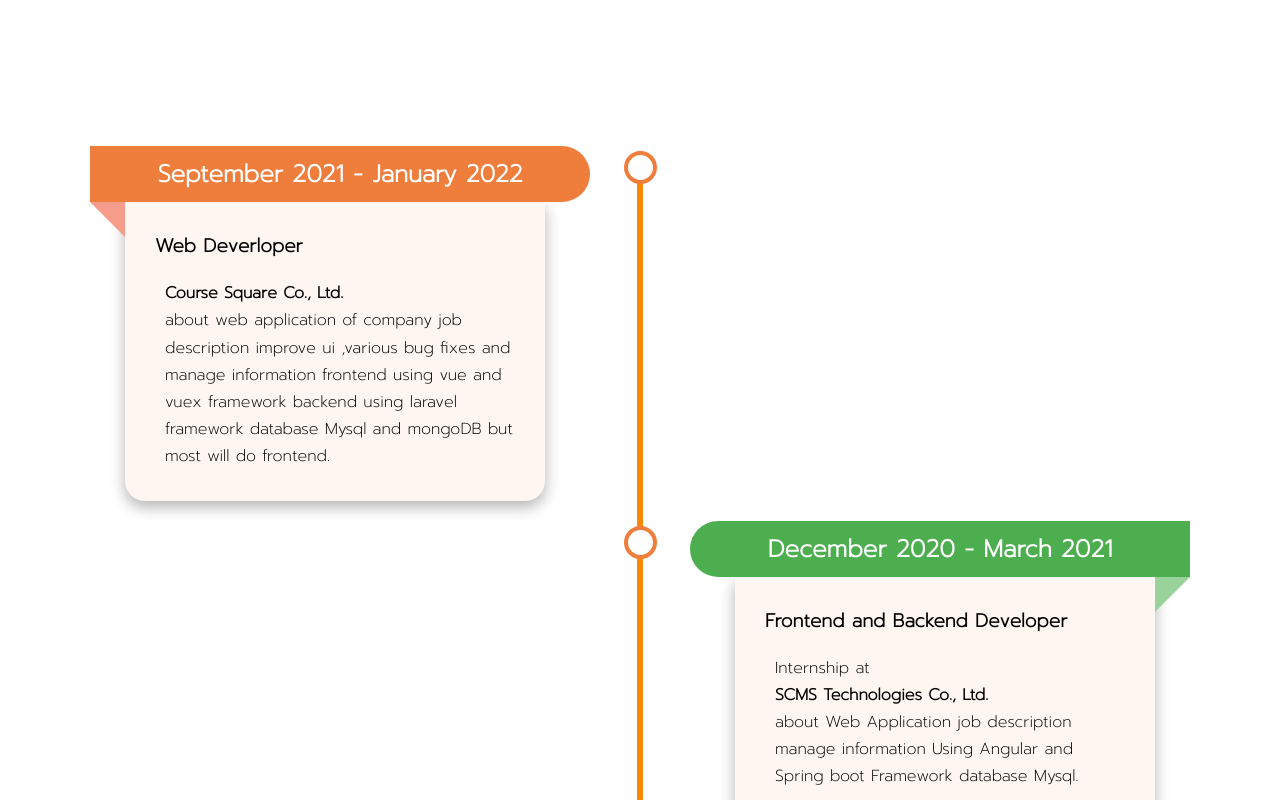
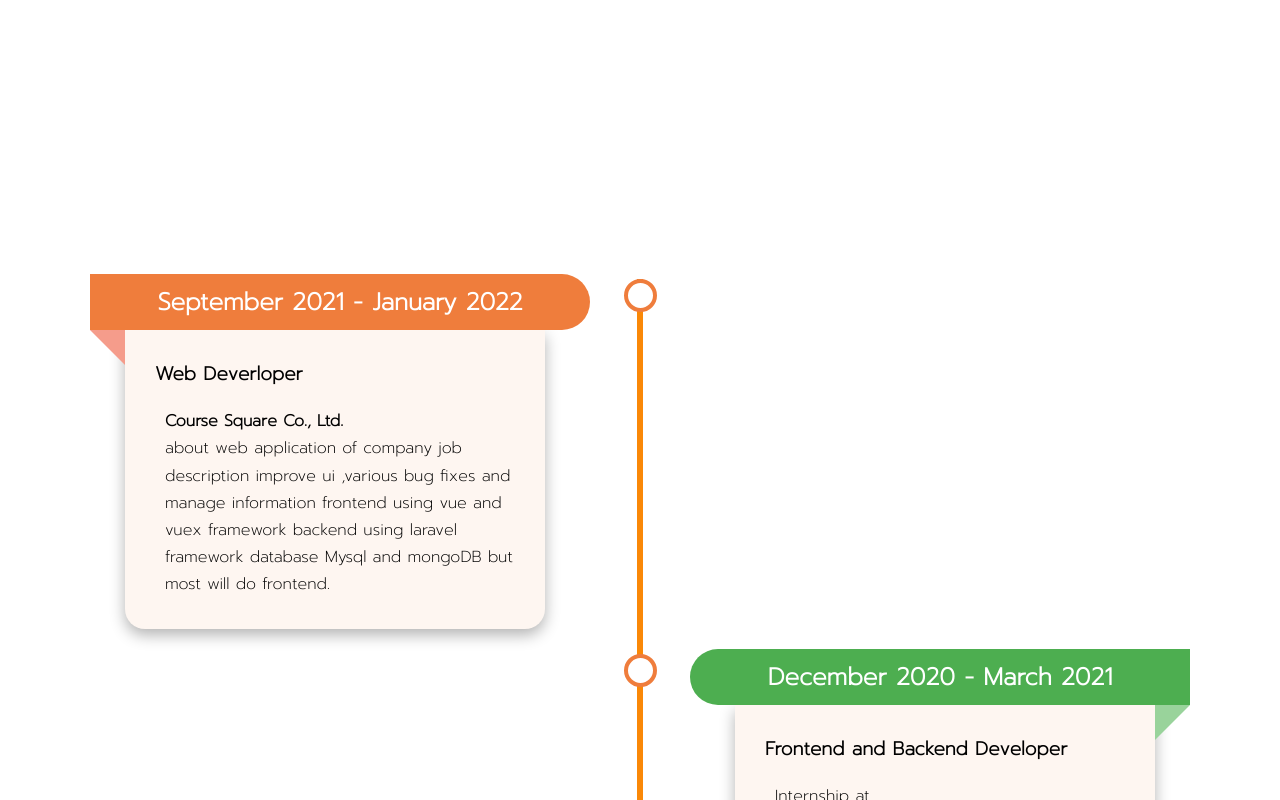
Before and after one commit to thanikth/resume, a React (Create React App) app: page / in a window 1280 px wide. Shown: the part 2340-3140 px from the top of the page. Built offline with nearby package versions, Linux system fonts and the light colour scheme.

Commit message:
fixed class work change padding-bottom to padding-top

```diff
--- a/src/components/Topbar/navbar.js
+++ b/src/components/Topbar/navbar.js
@@ -40,13 +40,13 @@
                             </Link>
                         </li>
                         <li className='menu-link'>
-                            <Link to="work" onClick={closeMobile}
+                            <Link to="education" onClick={closeMobile}
                                 smooth={true} duration={1000}>
                                 EDUCATION
                             </Link>
                         </li>
                         <li className='menu-link'>
-                            <Link to="work" onClick={closeMobile}
+                            <Link to="contact" onClick={closeMobile}
                                 smooth={true} duration={1000}>
                                 CONTACT
                             </Link>
--- a/src/components/Work/work.css
+++ b/src/components/Work/work.css
@@ -1,7 +1,7 @@
 .work {
   max-width: 1200px;
   margin: 10% auto;
-  padding-bottom: 10%;
+  padding-top: 10%;
 }
 .timeline {
   position: relative;
```
